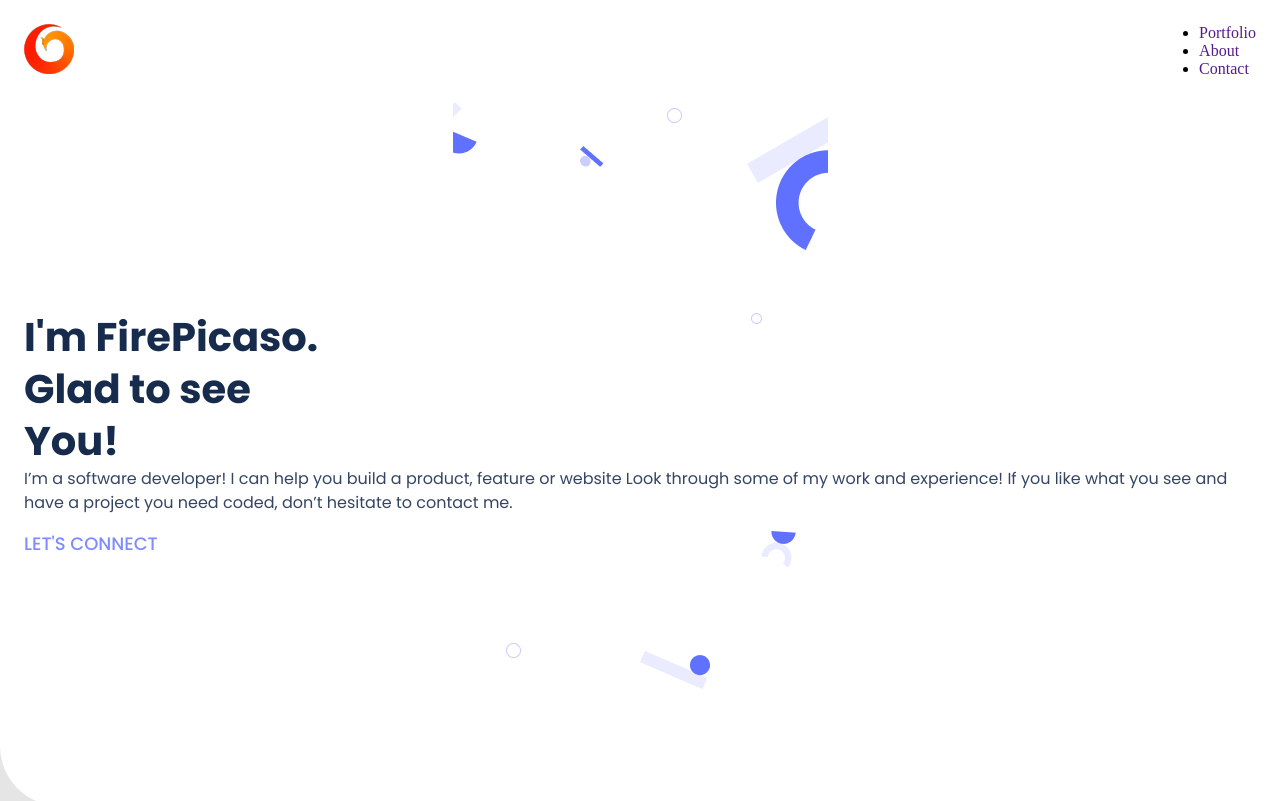
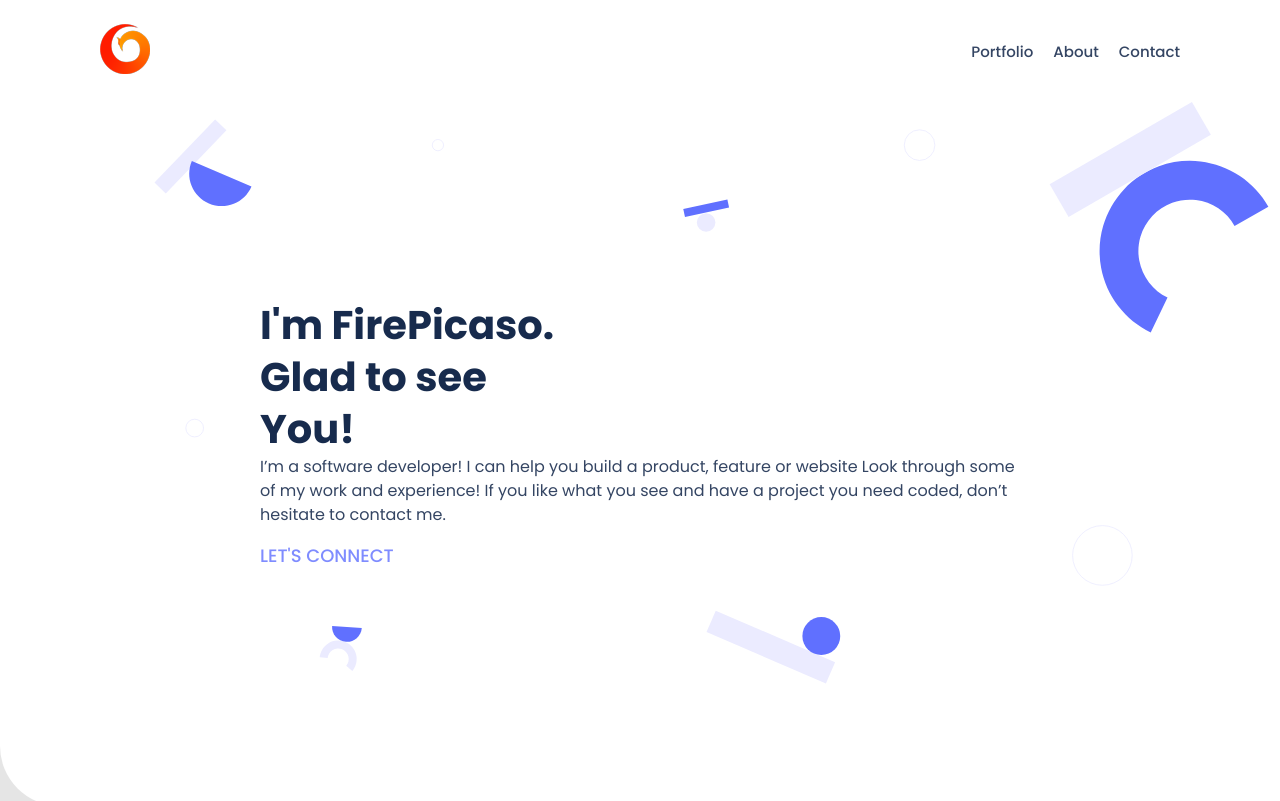
Before and after one commit to firepicaso/RWD_Portfolio, a website: page index.html in a window 1280 px wide. Shown: the top 801 px of the page. Drawn offline with Linux system fonts and the light colour scheme.

Commit message:
Add desktop styling to the header and main section

```diff
--- a/style.css
+++ b/style.css
@@ -26,6 +26,19 @@ body {
 
 .logo:hover {
   rotate: 360deg;
+}
+
+.pages {
+  display: none;
+  list-style: none;
+}
+
+.pages a {
+  font-family: "Poppins", sans-serif;
+  font-style: normal;
+  font-weight: 500;
+  font-size: 15px;
+  color: #344563;
 }
 
 .main {
@@ -389,4 +402,21 @@ h2.lets-connect {
   .menu-icon {
     display: none;
   }
+
+  .pages {
+    display: flex;
+    gap: 20px;
+  }
+
+  .nav {
+    padding: 24px 100px;
+  }
+
+  .main {
+    padding: 260px;
+    background-image: url(Assets/backgrounBig.svg);
+    background-repeat: no-repeat;
+    background-size: 88%;
+    background-position-x: right;
+  }
 }
```
Also changed, not shown: Assets/backgrounBig.png (added), Assets/backgrounBig.svg (added).
